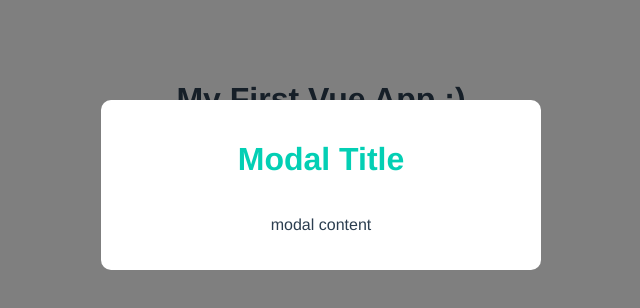
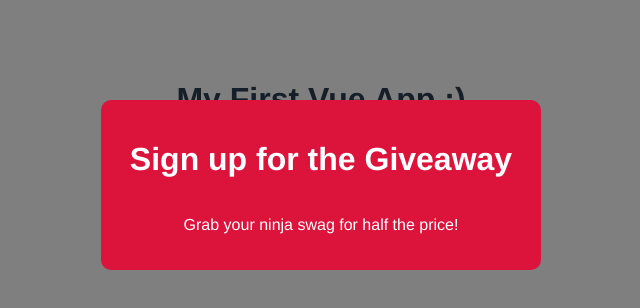
Before and after one commit to FreddyTM/Build-Web-Apps-with-Vue-JS-3---Firebase, a Vue app in the folder Section-3/modal-project/: page / in a window 1280 px wide. Shown: the top 308 px of the page, without its empty margins (319-959 px from the left). Built offline with nearby package versions, Linux system fonts and the light colour scheme.

Commit message:
Vue CLI (25)

```diff
--- a/Section-3/modal-project/src/App.vue
+++ b/Section-3/modal-project/src/App.vue
@@ -1,12 +1,7 @@
-<template>
-  <h1>{{ title }}</h1>
-  <!-- <input type="text" ref="name" />
-  <button @click="handleClick">click me</button> -->
-  <Modal />
-  <!-- [vue/no-multiple-template-root]
+<!-- [vue/no-multiple-template-root]
 The template root requires exactly one element.eslint-plugin-vue -->
 
-  <!-- Ok I finally got it to work.
+<!-- Ok I finally got it to work.
 I would suggest adding something to the docs for this:
 
 First install eslint and eslint-plugin-vue locally:
@@ -26,9 +21,20 @@ module.exports = {
   plugins: ['vue'],
 } -->
 
-  <!-- Another option is to turn off this Vetur setting:
+<!-- Another option is to turn off this Vetur setting:
 Vetur > Validation: Template
 Validate vue-html <template> using eslint-plugin-vue -->
+
+<template>
+  <h1>{{ title }}</h1>
+  <!-- <input type="text" ref="name" />
+  <button @click="handleClick">click me</button> -->
+
+  <!-- Use of Proos to pass data into the components -->
+  <!-- <Modal header="Sign up for the Giveaway" text="Grab your ninja swag for half the price! " /> -->
+  <!-- But it's better to bind the attributes -->
+  <!-- <Modal header="Sign up for the Giveaway" text="Grab your ninja swag for half the price!" /> -->
+  <Modal :header="header" :text="text" theme="sale" />
 </template>
 
 <script>
@@ -39,6 +45,8 @@ export default {
   data() {
     return {
       title: 'My First Vue App :)',
+      header: 'Sign up for the Giveaway',
+      text: 'Grab your ninja swag for half the price!',
     };
   },
   methods: {
--- a/Section-3/modal-project/src/components/Modal.vue
+++ b/Section-3/modal-project/src/components/Modal.vue
@@ -1,11 +1,17 @@
 <template>
   <div class="backdrop">
-    <div class="modal">
-      <h1>Modal Title</h1>
-      <p>modal content</p>
+    <div class="modal" :class="{ sale: theme === 'sale' }">
+      <h1>{{ header }}</h1>
+      <p>{{ text }}</p>
     </div>
   </div>
 </template>
+
+<script>
+export default {
+  props: ['header', 'text', 'theme'],
+};
+</script>
 
 <!-- <style scoped></style> Styles only affect this component, otherwise styles will affect all components-->
 <!-- Never add <style scoped> to the root component, or its styles won't work anywhere else in the app -->
@@ -45,4 +51,11 @@ h1 {
 .modal p {
   font-style: normal;
 }
+.modal.sale {
+  background: crimson;
+  color: white;
+}
+.modal.sale h1 {
+  color: white;
+}
 </style>
```
